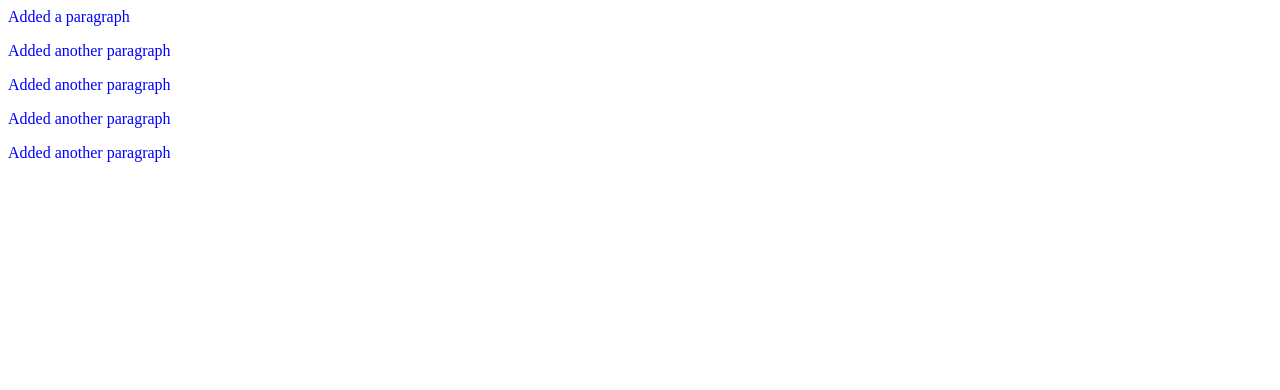
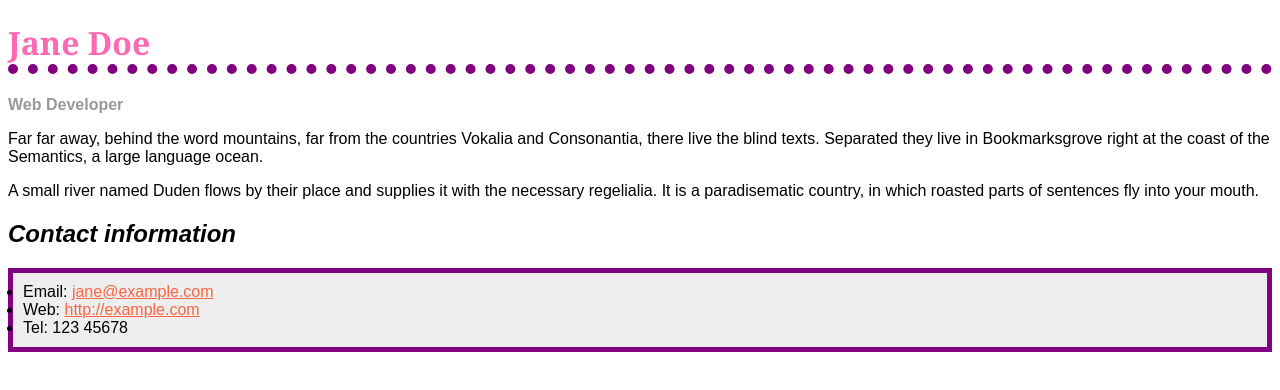
Before and after one commit to ditam17/frontEnd-webDev, a plain HTML site: page day_1/index.html in a window 1280 px wide. Drawn offline with Linux system fonts and the light colour scheme.

Commit message:
My very first practice for CSS design

```diff
--- a/day_1/index.html
+++ b/day_1/index.html
@@ -1,6 +1,35 @@
-<link rel="stylesheet" href="style.css" />
-<p>Added a paragraph</p>
-<p>Added another paragraph</p>
-<p>Added another paragraph</p>
-<p>Added another paragraph</p>
-<p>Added another paragraph</p>
+<!DOCTYPE html>
+<html lang="en">
+  <head>
+    <meta charset="UTF-8" />
+    <meta name="viewport" content="width=device-width, initial-scale=1.0" />
+    <meta http-equiv="X-UA-Compatible" content="ie=edge" />
+    <meta name="author" content="Ditam Gupta" />
+    <meta name="description" content="A simple HTML document for Day 1" />
+    <link rel="stylesheet" href="style.css" />
+    <title>Document</title>
+  </head>
+  <body>
+    <h1>Jane Doe</h1>
+    <div class="job-title">Web Developer</div>
+    <p>
+      Far far away, behind the word mountains, far from the countries Vokalia
+      and Consonantia, there live the blind texts. Separated they live in
+      Bookmarksgrove right at the coast of the Semantics, a large language
+      ocean.
+    </p>
+
+    <p>
+      A small river named Duden flows by their place and supplies it with the
+      necessary regelialia. It is a paradisematic country, in which roasted
+      parts of sentences fly into your mouth.
+    </p>
+
+    <h2>Contact information</h2>
+    <ul>
+      <li>Email: <a href="mailto:jane@example.com">jane@example.com</a></li>
+      <li>Web: <a href="http://example.com">http://example.com</a></li>
+      <li>Tel: 123 45678</li>
+    </ul>
+  </body>
+</html>
--- a/day_1/style.css
+++ b/day_1/style.css
@@ -1,3 +1,35 @@
-p {
-  color: blue;
+body {
+  font-family: Arial, Helvetica, sans-serif;
 }
+
+h1 {
+  color: hotpink;
+  font-size: 2em;
+  font-family: Georgia, "Times New Roman", Times, serif;
+  border-bottom: 10px dotted purple;
+}
+
+h2 {
+  font-size: 1.5em;
+  font-style: italic;
+}
+ul {
+  background-color: #eee;
+  border: 5px solid purple;
+  padding: 10px;
+}
+
+.job-title {
+  color: #999999;
+  font-weight: bold;
+}
+
+a:link,
+a:visited {
+  color: #fb6542;
+}
+
+a:hover {
+  text-decoration: none;
+  color: green;
+}
```
